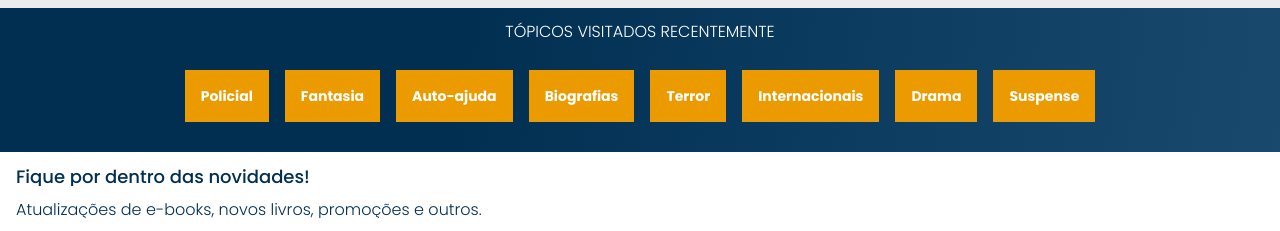
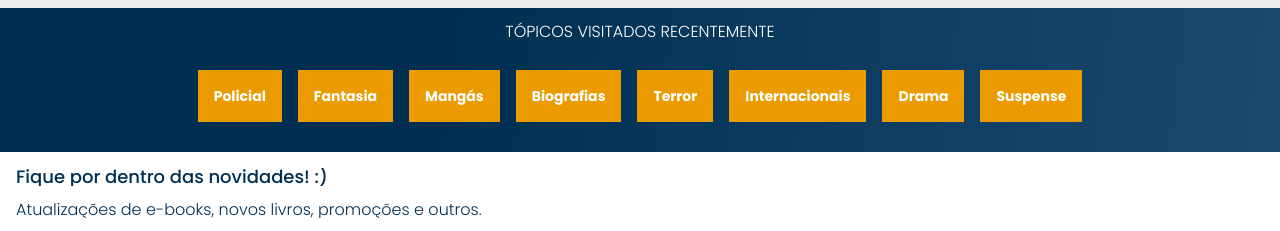
Before and after one commit to yurifresno/book-finder, a plain HTML site: page index.html in a window 1280 px wide. Shown: the part 1471-1702 px from the top of the page. Drawn offline with nearby package versions, Linux system fonts and the light colour scheme.

Commit message:
teste apenas

```diff
--- a/index.html
+++ b/index.html
@@ -146,7 +146,7 @@
             <a href="#" class="topicos__link">Fantasia</a>
         </li>
         <li class="topicos__item">
-            <a href="#" class="topicos__link">Auto-ajuda</a>
+            <a href="#" class="topicos__link">Mangás</a>
         </li>
         <li class="topicos__item">
             <a href="#" class="topicos__link">Biografias</a>
@@ -167,7 +167,7 @@
 </section>
 
 <section class="contato">
-    <h2 class="contato__titulo">Fique por dentro das novidades!</h2>
+    <h2 class="contato__titulo">Fique por dentro das novidades! :)</h2>
     <p class="contato__texto">Atualizações de e-books, novos livros, promoções e outros.</p>
     <input type="email" placeholder="Cadastre seu e-mail" class="contato__email">
 </section>
--- a/style.css
+++ b/style.css
@@ -49,6 +49,7 @@ body{
 
 .container__botao{
     display: none;
+    border: unset;
 }
 
 .container span{
```
